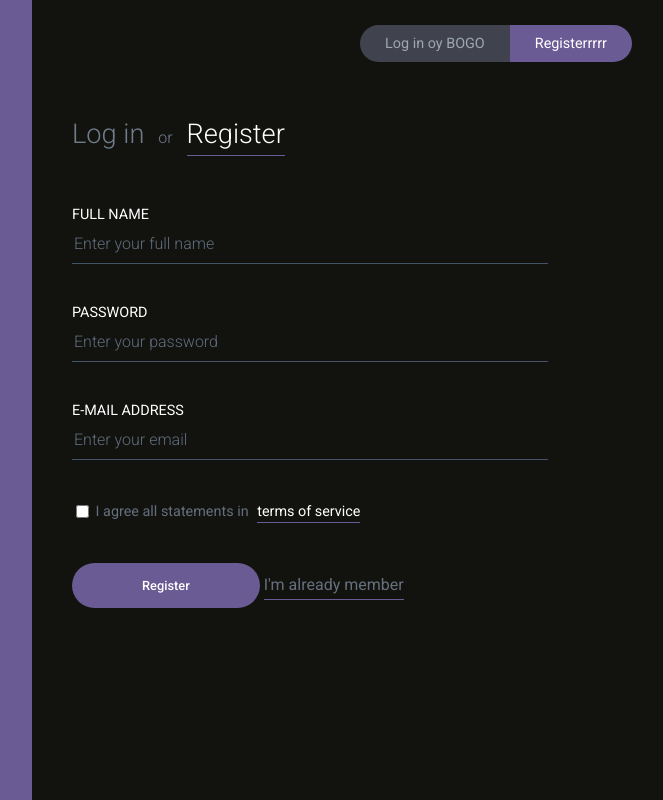
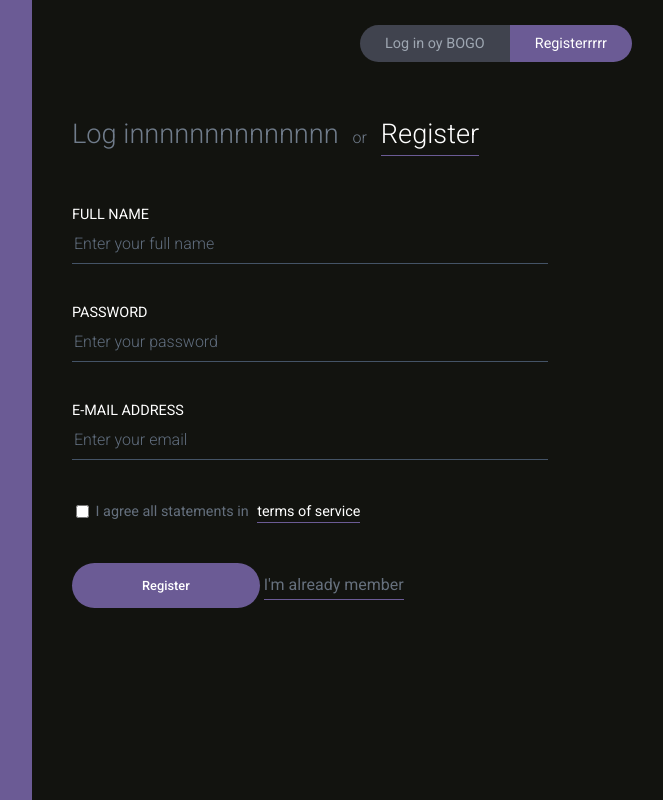
Before and after one commit to rhyss17/https---github.com-rhyss17-DreamCraft, a React (Create React App) app: page / in a window 1280 px wide. Shown: the whole page, without its empty margins (608-1271 px from the left). Built offline with nearby package versions, Linux system fonts and the light colour scheme.

Commit message:
testing again

```diff
--- a/src/App.js
+++ b/src/App.js
@@ -37,7 +37,7 @@ class App extends Component {
                 activeClassName="formTitleLink-active"
                 className="formTitleLink"
               >
-                Log in
+                Log innnnnnnnnnnnnn
               </NavLink>{" "}
               or{" "}
               <NavLink
```
